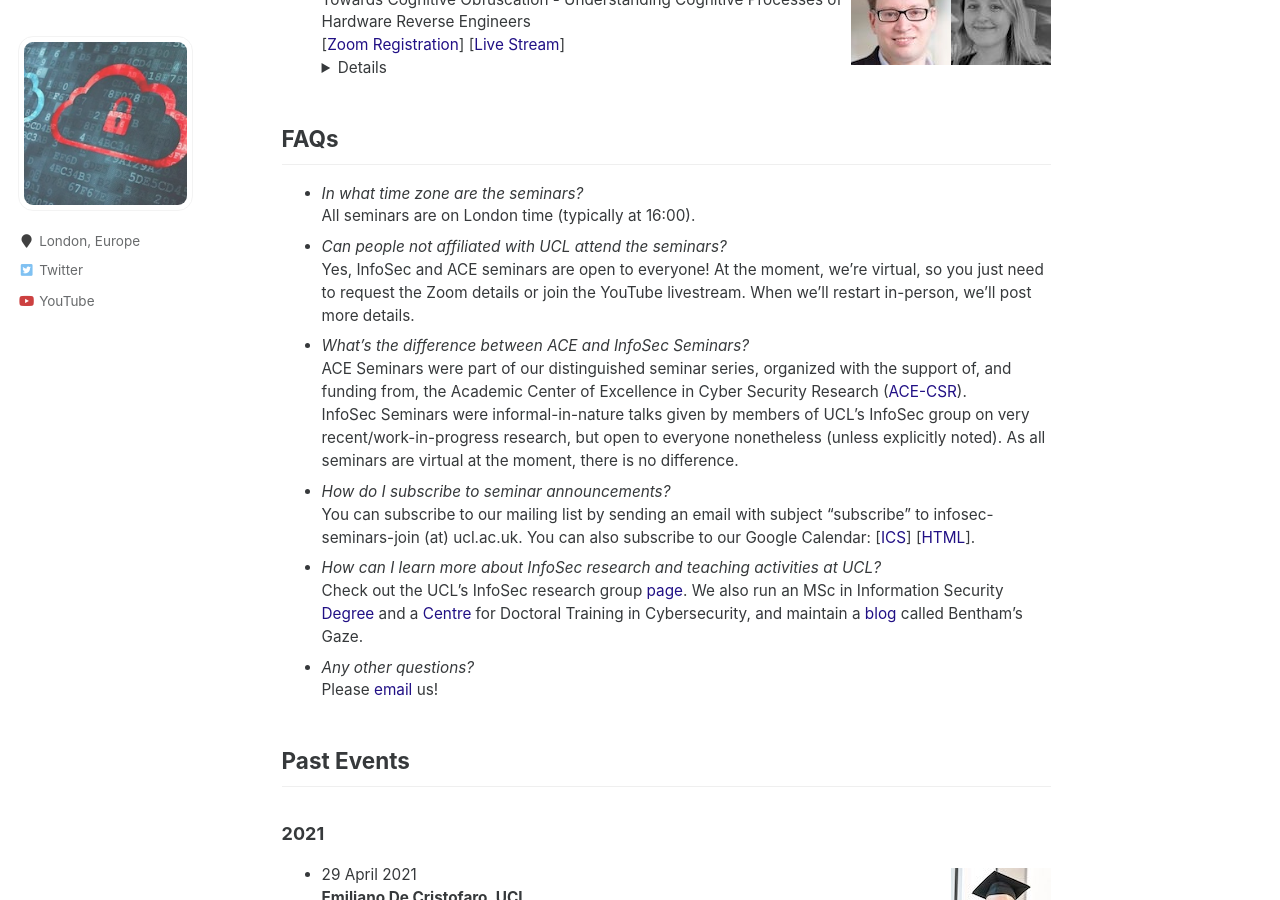
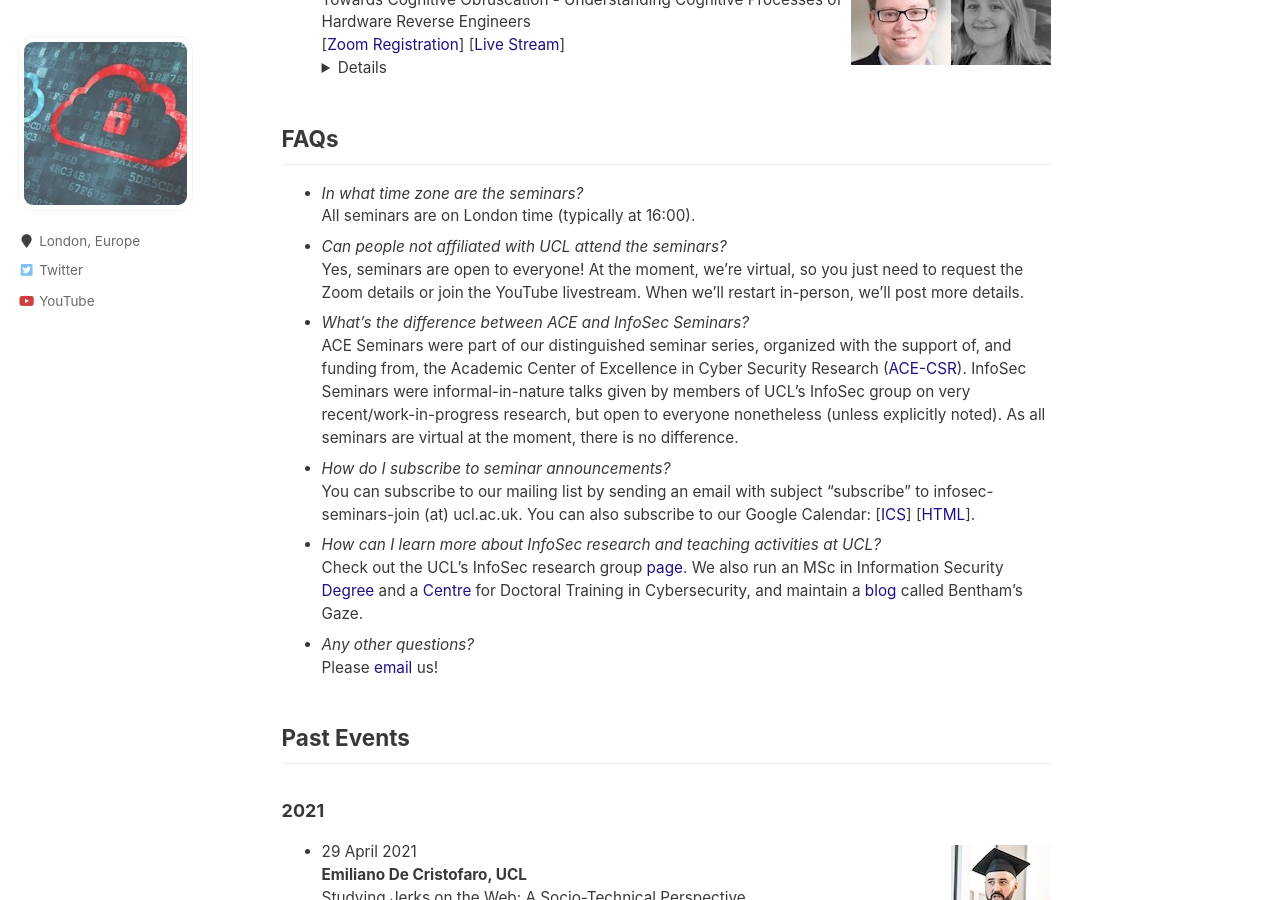
Before and after one commit to uclisec/uclisec.github.io, a Jekyll site: the page built from _pages/seminars.md, in a window 1280 px wide and 900 px high, scrolled down 811 px. Built offline with Jekyll 4.4.1, drawn with Linux system fonts in a browser that asks for light colours.

Commit message:
resolution

```diff
--- a/_pages/seminars.md
+++ b/_pages/seminars.md
@@ -44,7 +44,7 @@ FAQs
 - *In what time zone are the seminars?*
 All seminars are on London time (typically at 16:00).
 - *Can people not affiliated with UCL attend the seminars?*
-Yes, InfoSec and ACE seminars are open to everyone! At the moment, we're virtual, so you just need to request the Zoom details or join the YouTube livestream. When we'll restart in-person, we'll post more details.
+Yes, seminars are open to everyone! At the moment, we're virtual, so you just need to request the Zoom details or join the YouTube livestream. When we'll restart in-person, we'll post more details.
 - *What's the difference between ACE and InfoSec Seminars?*
 ACE Seminars were part of our distinguished seminar series, organized with the support of, and funding from, the Academic Center of Excellence in Cyber Security Research ([ACE-CSR](https://www.ucl.ac.uk/cybersecurity-centre-of-excellence/)).
 InfoSec Seminars were informal-in-nature talks given by members of UCL's InfoSec group on very recent/work-in-progress research, but open to everyone nonetheless (unless explicitly noted).
```
Also changed, not shown: images/marie.jpg.
